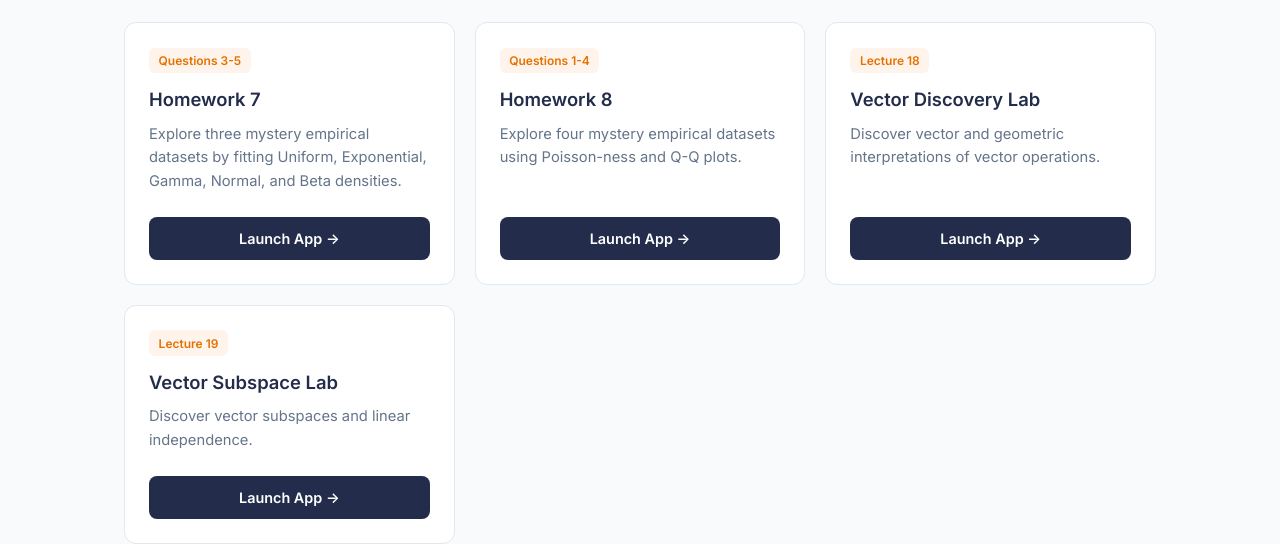
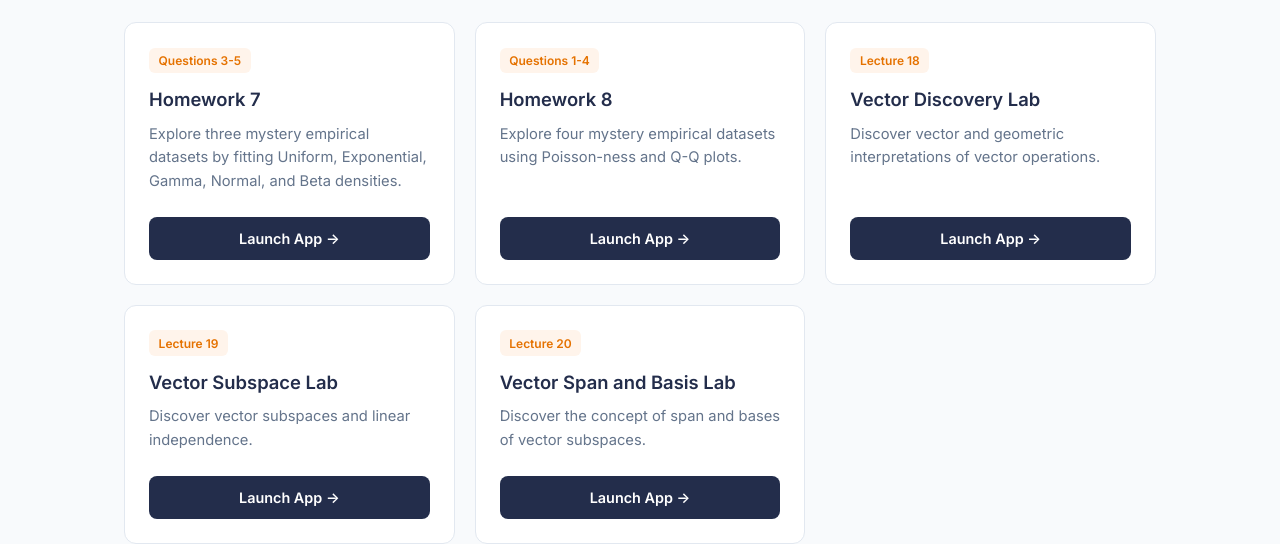
Before and after one commit to kyledpeterson/Shiny-Apps, a plain HTML site: page index.html in a window 1280 px wide. Shown: the part 437-981 px from the top of the page. Drawn offline with Linux system fonts and the light colour scheme.

Commit message:
Add new lecture entry for Vector Span and Basis Lab

```diff
--- a/index.html
+++ b/index.html
@@ -374,6 +374,14 @@
           description: "Discover vector subspaces and linear independence.",
           link: "Vector Subspace Lab/",           // <-- Name of the subfolder in your repo
           buttonText: "Launch App →"
+        },
+
+        {
+          title: "Vector Span and Basis Lab",
+          tag: "Lecture 20",
+          description: "Discover the concept of span and bases of vector subspaces.",
+          link: "Vector Span and Basis Lab/",           // <-- Name of the subfolder in your repo
+          buttonText: "Launch App →"
         }
         // Copy and paste a new block here for your next STAT 3110 app!
       ],
```
